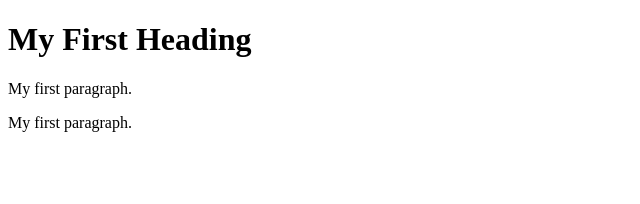
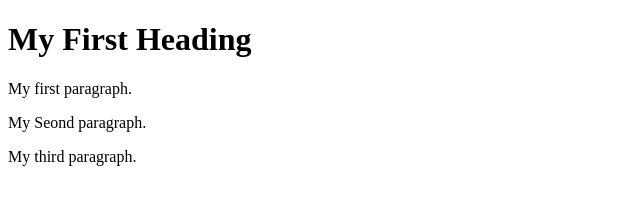
Before and after one commit to nil-2022/testingsite, a plain HTML site: page index.html in a window 1280 px wide. Shown: the whole page, without its empty margins (0-640 px from the left). Drawn offline with Linux system fonts and the light colour scheme.

Commit message:
2nd commit

```diff
--- a/index.html
+++ b/index.html
@@ -4,7 +4,8 @@
 
 <h1>My First Heading</h1>
 <p>My first paragraph.</p>
-<p>My first paragraph.</p>
+<p>My Seond paragraph.</p>
+<p>My third paragraph.</p>
 
 </body>
 </html>
```
